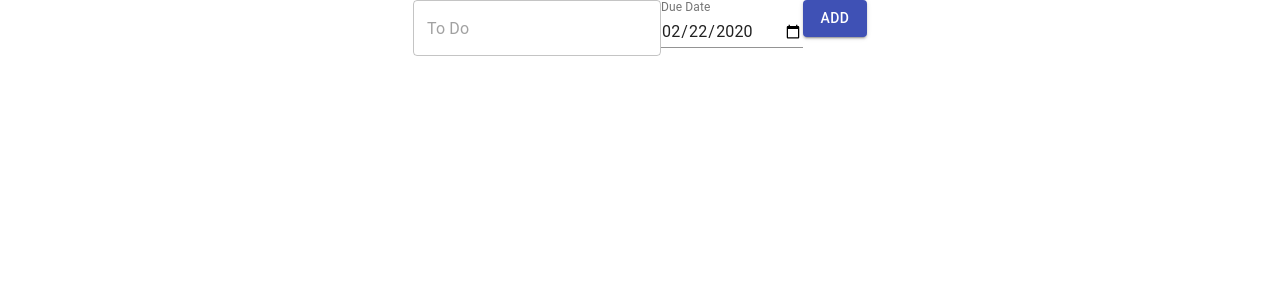
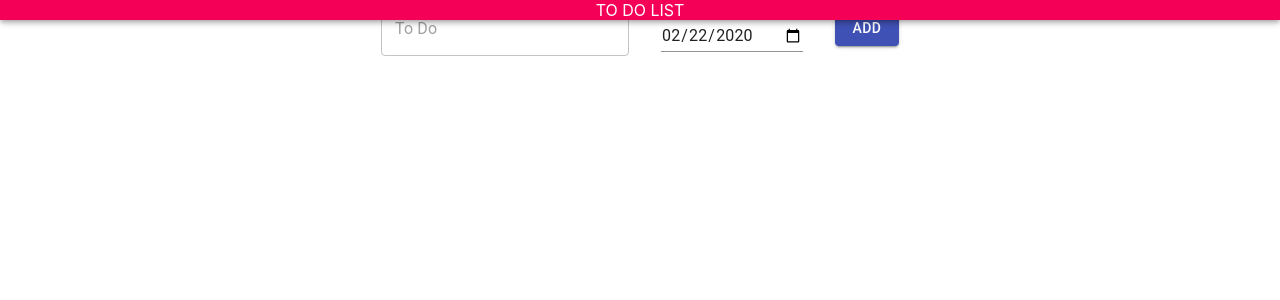
Before and after one commit to VIKRAM-PAREEK/Assignment2, a React (Create React App) app: page / in a window 1280 px wide. Shown: the top 300 px of the page. Built offline with nearby package versions, Linux system fonts and the light colour scheme.

Commit message:
Layout alignment

```diff
--- a/src/App.js
+++ b/src/App.js
@@ -1,9 +1,6 @@
 import React from 'react';
-import Button from '@material-ui/core/Button';
-import Grid from '@material-ui/core/Grid';
-import TextField from '@material-ui/core/TextField';
-import List from '@material-ui/core/List';
-
+import { Button, Grid, AppBar, TextField, List, Typography } from '@material-ui/core';
+//import Typography from '@material-ui/core/Typography';
 class App extends React.Component{
   constructor(props){
     super(props);
@@ -37,12 +34,17 @@ class App extends React.Component{
 
           <Grid
             container
-             direction="column"
+            direction="row"
             justify="center"
             alignItems="center"
+            spacing= {4}
             >
+            <AppBar color="secondary">
+              <Typography variant='h7' align='center'>TO DO LIST
+              </Typography>
+            </AppBar>
 
-              <form id="todo-form">
+              <Grid item>
                 <TextField id="outlined-basic" variant="outlined"
                     value = {this.state.todoitem}
                     onChange={ (e)=>this.handleUserInput(e.target.value)}
@@ -50,22 +52,33 @@ class App extends React.Component{
                     placeholder="To Do"
                     required
                 />
+              </Grid>
+              <Grid item>
                 <TextField
                     id="date"
                     label="Due Date"
                     type="date"
                     defaultValue="2020-02-22"
                 />
+              </Grid>
+              <Grid item>
                 <Button
                     variant="contained"
                     color="primary"
                     onClick={ (item)=>this.addToList(this.state.todoitem)} >
                       ADD
                 </Button>
+              </Grid>
+             <Grid
+              container
+              direction="row"
+              justify="center"
+              alignItems="center"
+             >
               <List>
                 {this.state.list.map( (val)=><li>{val}</li>)}
               </List>
-              </form>
+              </Grid>
             </Grid>
       );
   }
```
Lines whose indentation alone changed are shown as unchanged.
